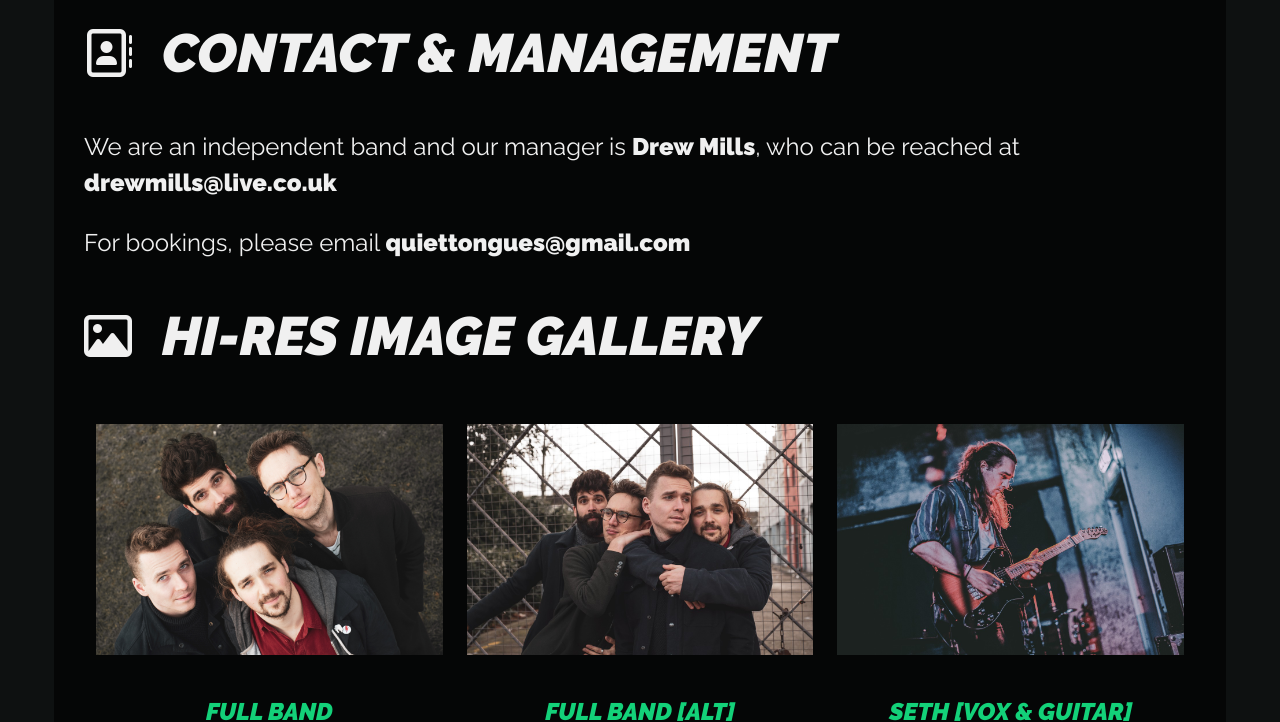
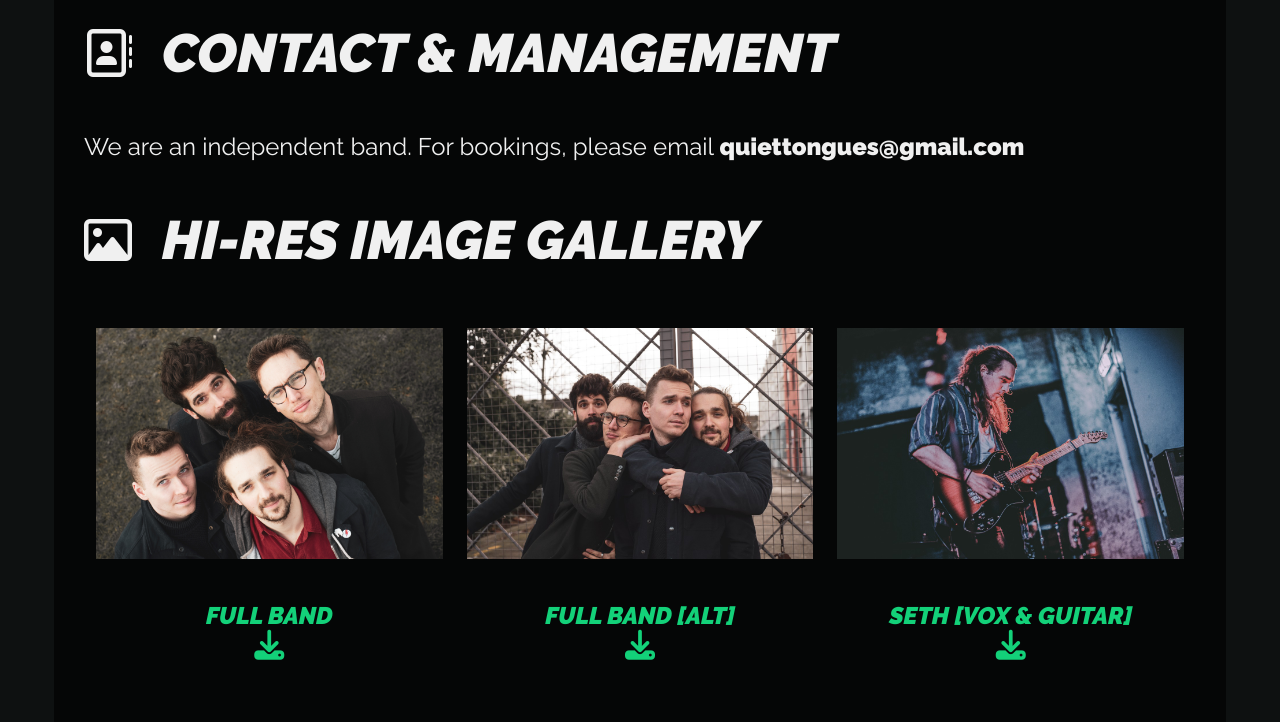
Before and after one commit to horatioduke/Quiet-Tongues, a plain HTML site: page epk.html in a window 1280 px wide. Shown: the part 2640-3362 px from the top of the page. Drawn offline with Linux system fonts and the light colour scheme.

Commit message:
Update epk.html

```diff
--- a/epk.html
+++ b/epk.html
@@ -108,8 +108,7 @@
 
             <h2 class="epk-content-header make-italic"><i class="fa fa-address-book-o fa-scale-m epk-socials-fa"></i>Contact & Management</h2>
 
-            <p>We are an independent band and our manager is <span class="manager-name">Drew Mills</span>, who can be reached at <span class="band-email"><a href="mailto:drewmills@live.co.uk">drewmills@live.co.uk</a></span></p>
-            <p>For bookings, please email <span class="band-email"><a href="mailto:quiettongues@gmail.com">quiettongues@gmail.com</a></span></p>
+            <p>We are an independent band. For bookings, please email <span class="band-email"><a href="mailto:quiettongues@gmail.com">quiettongues@gmail.com</a></span></p>
 
             <h2 class="epk-content-header make-italic"><i class="fa fa-picture-o fa-scale-m epk-socials-fa"></i>Hi-Res Image Gallery</h2>
 
@@ -179,6 +178,7 @@
             <h2 class="epk-content-header make-italic"><i class="fa fa-microphone fa-scale-m epk-socials-fa"></i>Previous Performances</h2>
 
             <ul class="epk-media-social complete-gig-list">
+                <li>The Victoria Dalston (Jun 2022)</li>
                 <li>Troubadour (Jan 2022)</li>
                 <li>Apple and Pears (Dec 2021)</li>
                 <li>Troubadour (Oct 2021)</li>
```
